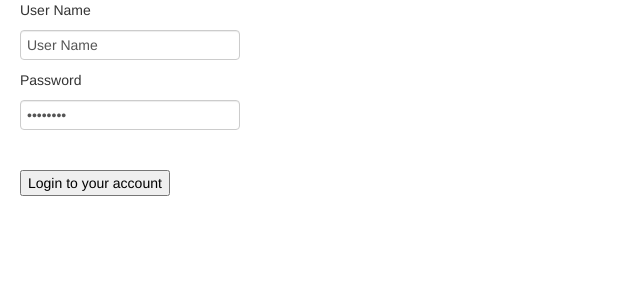
After one commit to chanmyay/challenge, a Django app: page /login in a window 1280 px wide. The commit adds this page. Shown: the top 300 px of the page, without its empty margins (0-640 px from the left). Run offline with Django 3.2, Linux system fonts and the light colour scheme.

Commit message:
[ADD] add login function, check login user or not, and update automated test with login

```diff
--- a/challenge/settings.py
+++ b/challenge/settings.py
@@ -172,3 +172,7 @@ USE_TZ = True
 # https://docs.djangoproject.com/en/2.0/howto/static-files/
 
 STATIC_URL = '/static/'
+
+
+LOGIN_URL='login'
+LOGIN_REDIRECT_URL='/order_list/'
--- /dev/null
+++ b/web_portal/templates/base/sign_in.html
@@ -0,0 +1,45 @@
+{% extends "base/base.html" %}
+
+{% block content %}
+
+<form action="" method="post">
+  {% csrf_token %}
+  <div class="row-fluid">
+    <div class="span5">
+      <label for="customerSelect">User Name</label>
+    </div>
+  </div>
+  <div class="row-fluid">
+    <div class="span5">
+      <input type="text" name="username" class="user" value="User Name" onfocus="this.value = '';" onblur="if (this.value == '') {this.value = 'User name:';}"/>
+
+    </div>
+  </div>
+  <div class="row-fluid">
+    <div class="span5">
+      <label for="customerSelect">Password</label>
+    </div>
+  </div>
+  <div class="row-fluid">
+    <div class="span5">
+      <input type="password" name="password" class="lock" value="password" onfocus="this.value = '';" onblur="if (this.value == '') {this.value = 'User name:';}"/>
+
+    </div>
+  </div>
+
+  <div class="row-fluid">
+    <div class="span5">
+      {{ error }}
+    </div>
+  </div>
+
+
+  <div class="row-fluid">
+    <div class="span5">
+      <input type="submit" value="Login to your account">
+    </div>
+  </div>
+
+</form>
+
+{% endblock %}
--- a/web_portal/urls.py
+++ b/web_portal/urls.py
@@ -1,7 +1,9 @@
 from django.urls import path
+from django.contrib.auth import views as auth_views
 from rest_framework_jwt.views import obtain_jwt_token, verify_jwt_token
 
 from .views import OrderCreate, OrderUpdate, OrderDelete, OrderList
+from .views import sign_in, sign_out
 from .apis import OrderListAPI, OrderCreateAPI
 
 urlpatterns = [
@@ -23,4 +25,7 @@ urlpatterns = [
     path('api/order_create', OrderCreateAPI.as_view(),
          name="api_order_create"),
 
+    path('login', sign_in, name='login'),
+    path('logout', sign_out, name='logout'),
+
 ]
--- a/web_portal/utils.py
+++ b/web_portal/utils.py
@@ -1,9 +1,4 @@
-import random
-import itertools
 import json
-
-from django.core.exceptions import ObjectDoesNotExist
-from django.forms.models import model_to_dict
 
 from .models import Organization, Branch, Customer, Product
 
--- a/web_portal/views.py
+++ b/web_portal/views.py
@@ -3,6 +3,12 @@ import json
 from django.views.generic.edit import CreateView, DeleteView, UpdateView
 from django.views.generic.list import ListView
 from django.urls import reverse
+from django.shortcuts import render, redirect
+from django.contrib.auth.models import User
+from django.contrib.auth.decorators import login_required
+from django.contrib.auth import login, logout
+from django.utils.decorators import method_decorator
+from django.core.exceptions import ObjectDoesNotExist
 
 from .models import Order, Customer, Product, Organization, Branch
 from .utils import generate_context_data
@@ -10,6 +16,7 @@ from .utils import generate_context_data
 # Create a new order
 
 
+@method_decorator(login_required, name='dispatch')
 class OrderCreate(CreateView):
 
     model = Order
@@ -27,6 +34,7 @@ class OrderCreate(CreateView):
 # View / Edit the existing order
 
 
+@method_decorator(login_required, name='dispatch')
 class OrderUpdate(UpdateView):
 
     model = Order
@@ -50,6 +58,7 @@ class OrderUpdate(UpdateView):
 # Delete the existing order
 
 
+@method_decorator(login_required, name='dispatch')
 class OrderDelete(DeleteView):
 
     model = Order
@@ -67,10 +76,34 @@ class OrderDelete(DeleteView):
 # Retrieve all ordes
 
 
+@method_decorator(login_required, name='dispatch')
 class OrderList(ListView):
 
     model = Order
-    paginate_by = '2'
+    paginate_by = '10'
     context_object_name = 'order_list'
     queryset = Order.objects.all()
     template_name = 'order/order_list.html'
+
+
+def sign_in(request):
+    error = ''
+    if request.method == 'POST':
+        username = request.POST.get('username')
+        password = request.POST.get('password')
+        try:
+            user = User.objects.get(username=username)
+            if user and user.check_password(password):
+                login(request, user)
+                return redirect('/order')
+            error = "Password is wrong"
+        except ObjectDoesNotExist:
+            error = "User name is wrong"
+            pass
+
+    return render(request, 'base/sign_in.html', {'error': error})
+
+
+def sign_out(request):
+    logout(request)
+    return redirect('/login')
```
Also changed, not shown: web_portal/templates/order/order_create.html (+15 -8 lines), web_portal/templates/order/order_edit.html (+5 -5 lines), web_portal/templates/order/order_list.html (+6 -2 lines), web_portal/web_portal_tests/test_views.py (+30 -5 lines).
